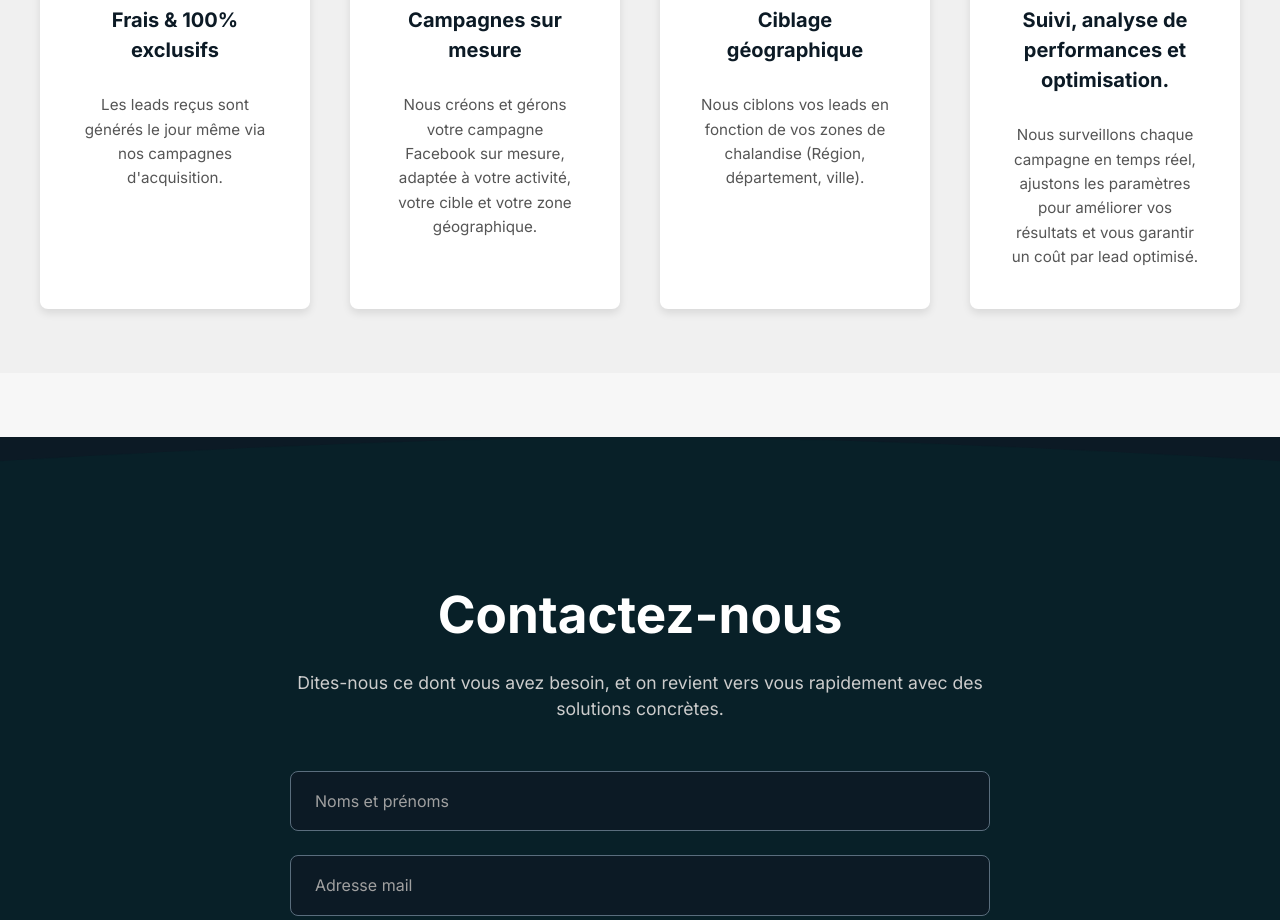
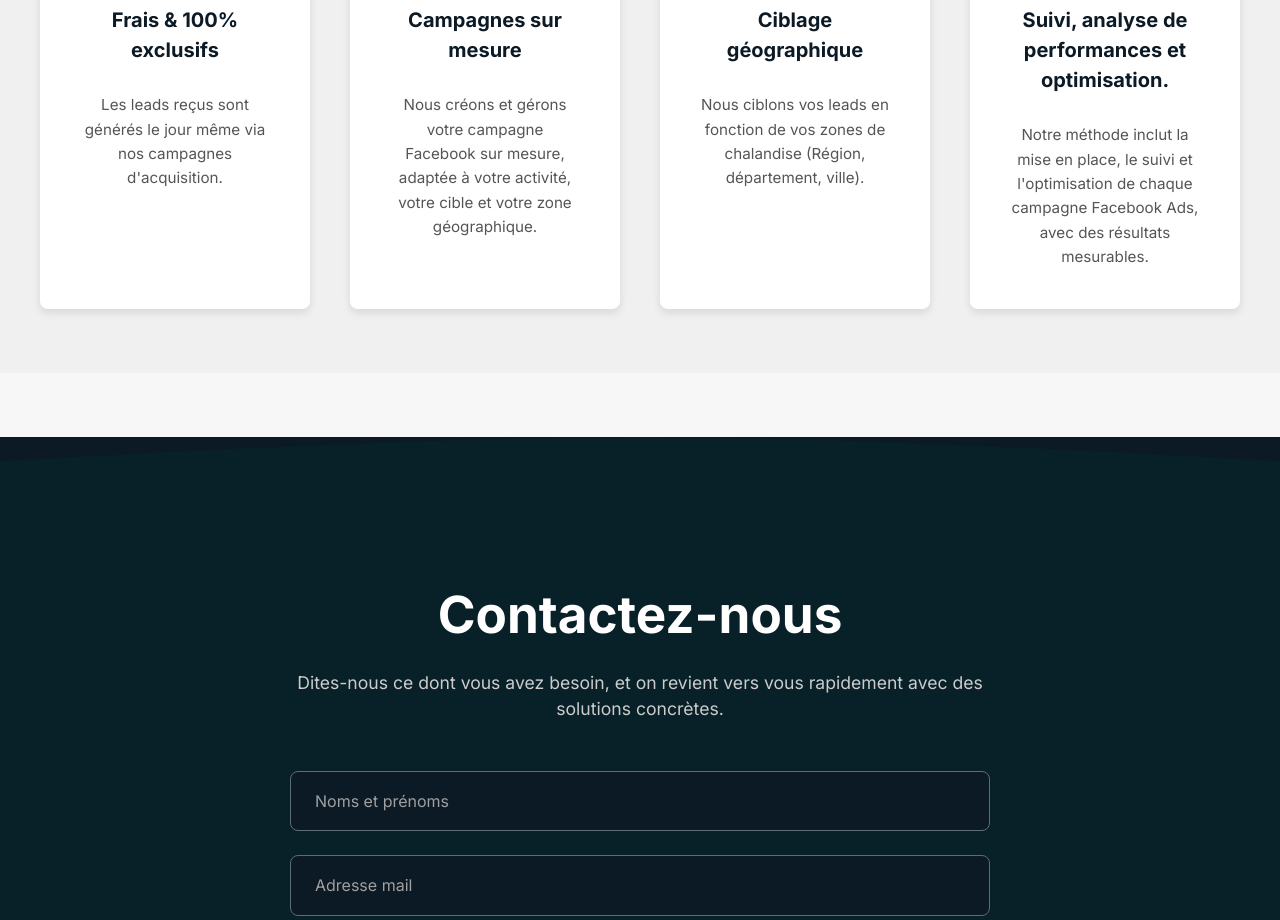
Before and after one commit to MARCOOOOOOOOOOOOOOOOO123/cockpit-lead, a Next.js app: page / in a window 1280 px wide. Shown: the part 3000-3920 px from the top of the page. Built offline with nearby package versions, Linux system fonts and the light colour scheme.

Commit message:
Update AdvantagesSection.jsx

```diff
--- a/src/components/AdvantagesSection.jsx
+++ b/src/components/AdvantagesSection.jsx
@@ -22,7 +22,7 @@ const advantages = [
   {
     icon: '/images/Group 23.png', // Chemin vers votre icône Analyse
     title: 'Suivi, analyse de performances et optimisation.',
-    description: 'Nous surveillons chaque campagne en temps réel, ajustons les paramètres pour améliorer vos résultats et vous garantir un coût par lead optimisé.',
+    description: "Notre méthode inclut la mise en place, le suivi et l'optimisation de chaque campagne Facebook Ads, avec des résultats mesurables."
   },
 ];
 
```
